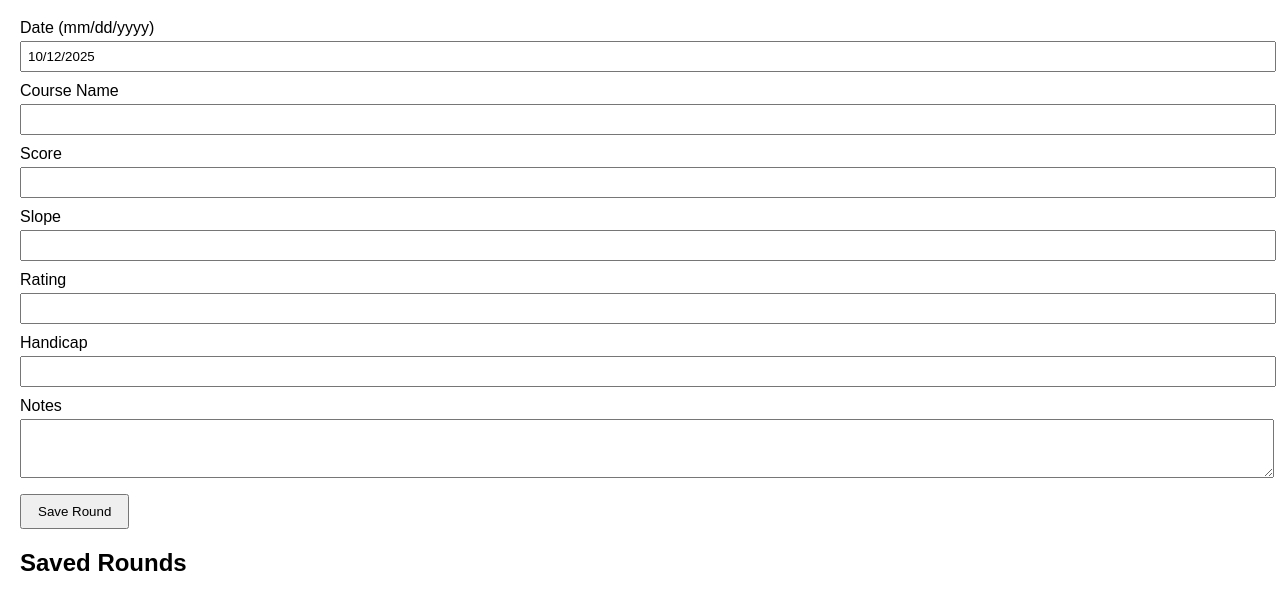
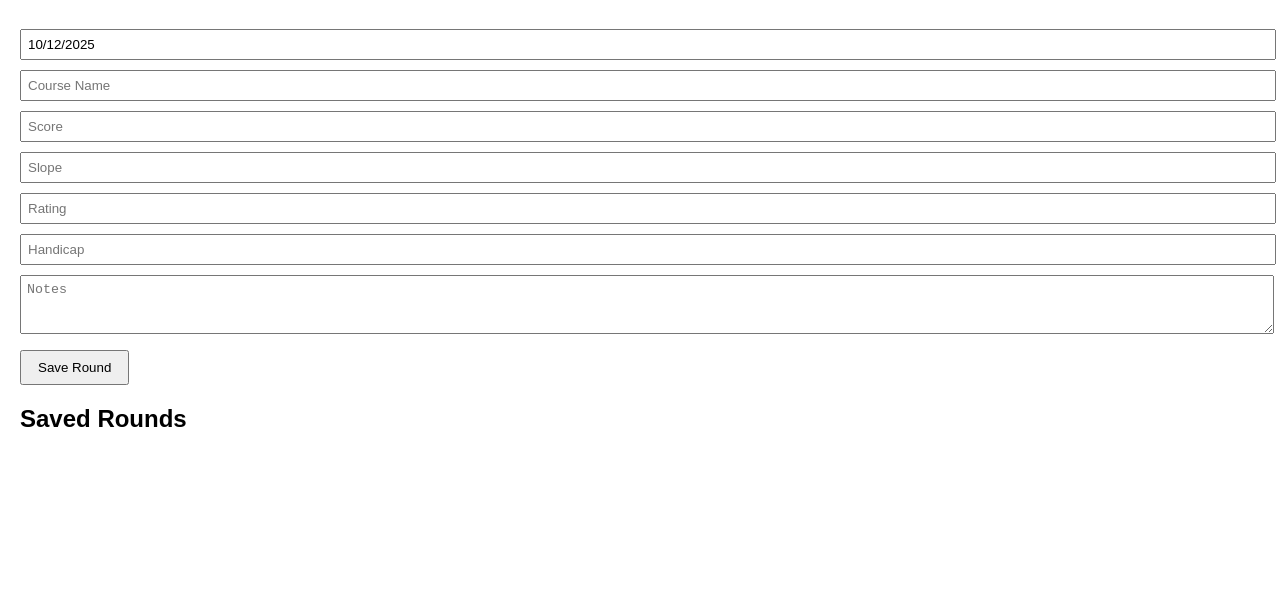
Before and after one commit to GCGIBEAULT/Golflog, a plain HTML site: page index.html in a window 1280 px wide. Shown: the part 61-670 px from the top of the page. Drawn offline with Linux system fonts and the light colour scheme.

Commit message:
Update index.html

```diff
--- a/index.html
+++ b/index.html
@@ -8,14 +8,10 @@
       font-family: Arial, sans-serif;
       margin: 20px;
     }
-    label {
-      display: block;
-      margin-top: 10px;
-    }
     input, textarea {
       width: 100%;
       padding: 6px;
-      margin-top: 4px;
+      margin-top: 10px;
     }
     button {
       margin-top: 12px;
@@ -32,26 +28,13 @@
 
   <h1>Golf Log</h1>
 
-  <label for="date">Date (mm/dd/yyyy)</label>
-  <input type="text" id="date">
-
-  <label for="course">Course Name</label>
-  <input type="text" id="course">
-
-  <label for="score">Score</label>
-  <input type="number" id="score">
-
-  <label for="slope">Slope</label>
-  <input type="number" id="slope">
-
-  <label for="rating">Rating</label>
-  <input type="number" id="rating">
-
-  <label for="handicap">Handicap</label>
-  <input type="number" id="handicap">
-
-  <label for="notes">Notes</label>
-  <textarea id="notes" rows="3"></textarea>
+  <input type="text" id="date" placeholder="Date (mm/dd/yyyy)">
+  <input type="text" id="course" placeholder="Course Name">
+  <input type="number" id="score" placeholder="Score">
+  <input type="number" id="slope" placeholder="Slope">
+  <input type="number" id="rating" placeholder="Rating">
+  <input type="number" id="handicap" placeholder="Handicap">
+  <textarea id="notes" rows="3" placeholder="Notes"></textarea>
 
   <button onclick="saveRound()">Save Round</button>
 
```
